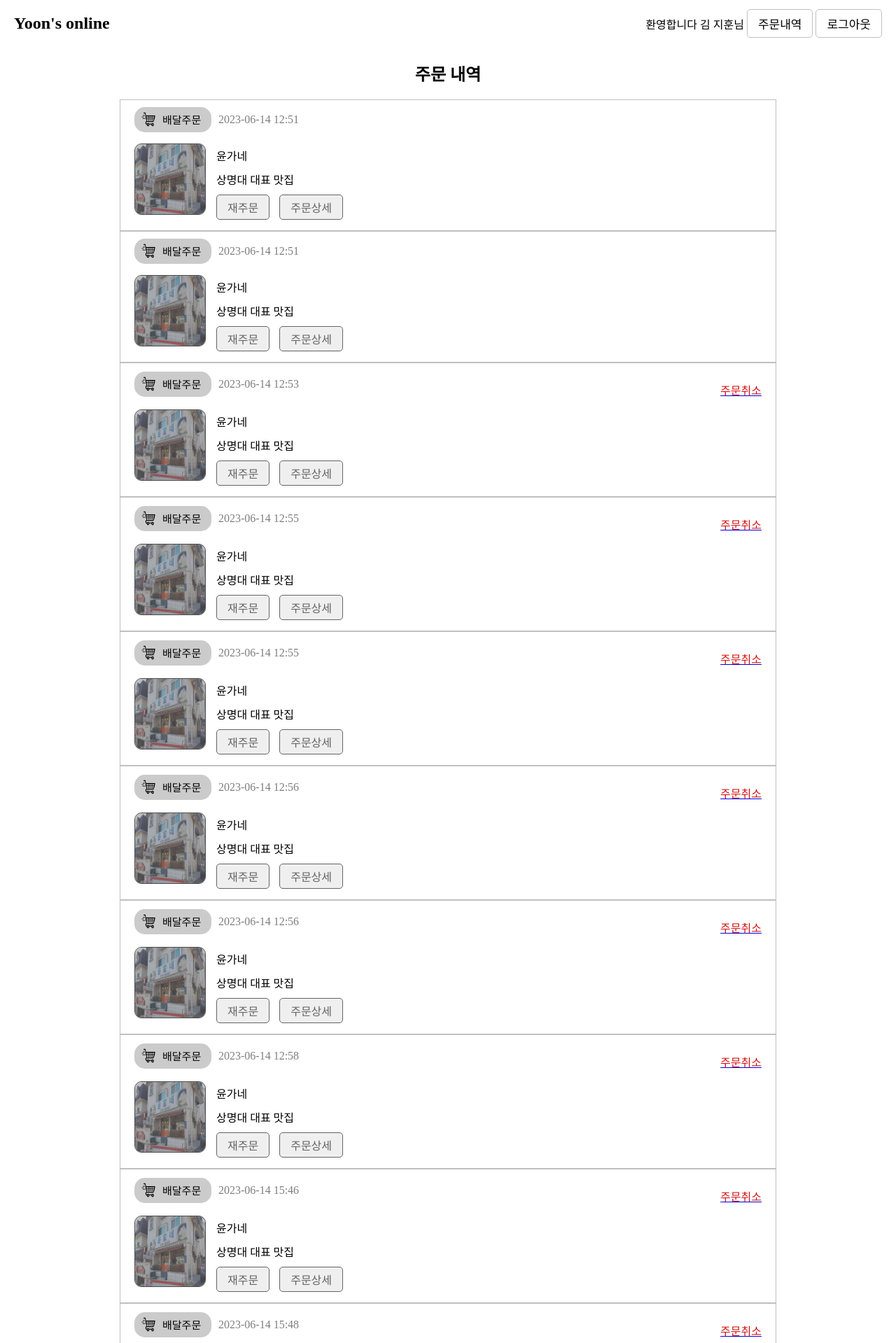
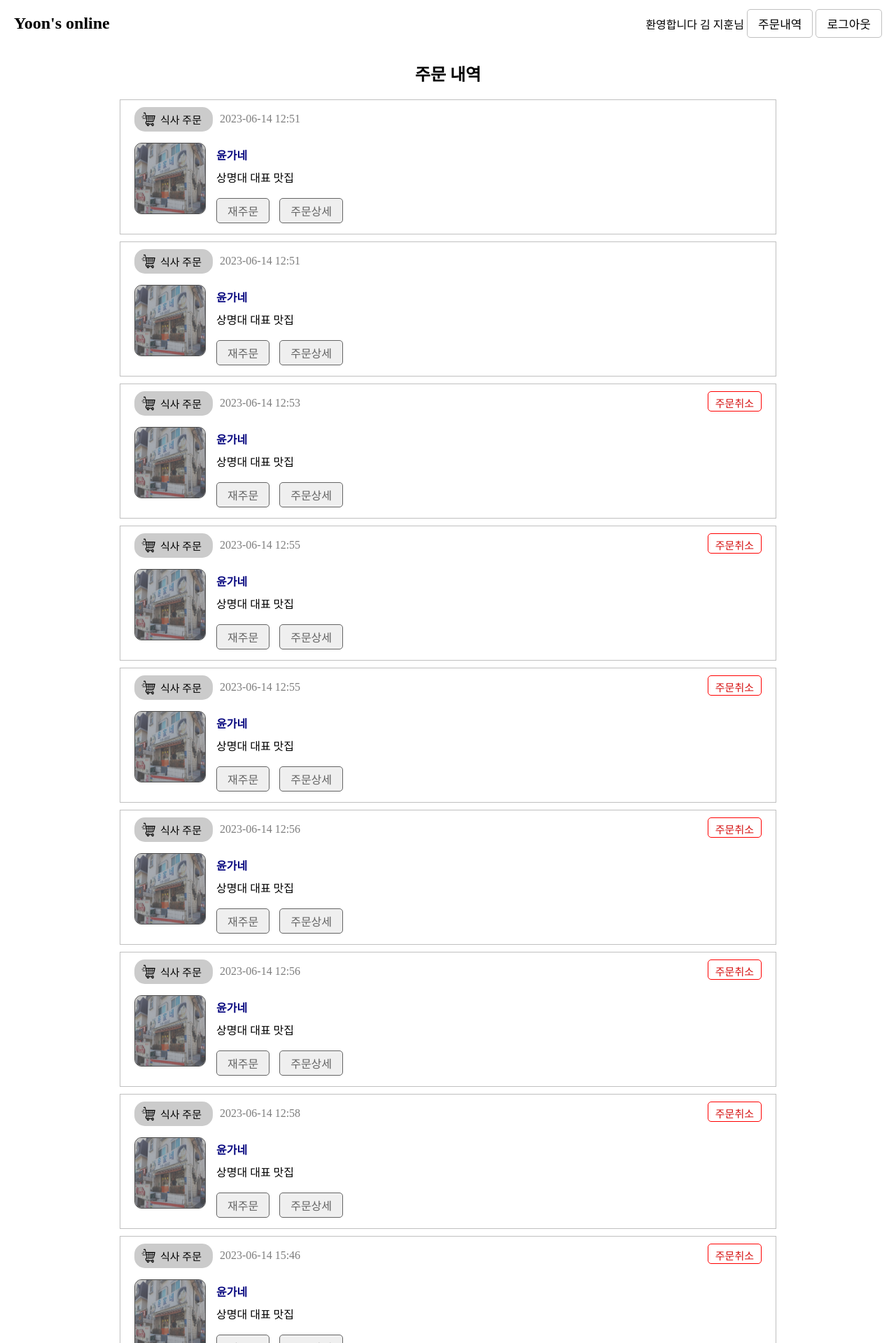
Before and after one commit to jomulagy/Yoon_Online, a Django app: page /food/order/list/ in a window 1280 px wide. Shown: the top 1919 px of the page at 70% size. Run offline with Django 4.2, Linux system fonts and the light colour scheme; a user stored in the database is signed in; data comes from the database, SQL or seed files in the repository; both versions use the stored data as it was after the commit; some web fonts are replaced.

Commit message:
[EDIT] css

```diff
--- a/static/css/cart.css
+++ b/static/css/cart.css
@@ -8,6 +8,7 @@
     margin: 0 auto;
     padding: 10px 20px 15px 20px;
     border: 1px solid silver;
+    margin-bottom: 10px;
 }
 
 .cartTapTop{
@@ -34,14 +35,14 @@
     display: flex;
     flex-direction: row;
     align-items: center;
-    padding: 3px 5px 3px 10px;
+    padding: 3px 7px 2px 10px;
     background-color: #cbcbcb;
     border: 0;
     border-radius: 15px;
 }
 
 .cartButton > p{
-    margin-left: 10px;
+    margin-left: 7px;
 }
 
 .cartButton > img{
@@ -56,7 +57,9 @@
 
 .cartTapTopRight{
     color: #d51111;
+    margin: 0;
     font-weight: 500;
+    font-size: 15px;
 }
 
 .cartTapBottom{
@@ -99,8 +102,14 @@
     margin-left: 15px;
 }
 
-.cartMenuName, .cartMenuIntro{
+.cartMenuName{
     margin: 5px 0px;
+    color: #04047e;
+    font-weight: bolder;
+}
+
+.cartMenuIntro{
+    margin: 3px 0px;
 }
 
 .cartMenuInfo > div > button{
@@ -110,7 +119,8 @@
     color: #646464;
     font-size: 16px;
     margin-right: 10px;
-    margin-top: 5px;
+    margin-top: 15px;
+    cursor: pointer;
 }
 
 .cartDetailTapWrap{
@@ -205,3 +215,11 @@
     margin: 10px 0;
     color: #808080;
 }
+
+#cartCheckLink{
+    padding: 5px 10px 7px 10px;
+    text-decoration: none;
+    border-radius: 5px;
+    border: 1px solid red;
+    height: 15px;
+}
--- a/templates/cart.html
+++ b/templates/cart.html
@@ -19,14 +19,14 @@
                 <div class="cartTapTopLeft">
                     <div class="cartButton">
                         <img src="{% static 'img/cart.png'' %}" />
-                        <p>배달주문</p>
+                        <p>식사 주문</p>
                     </div>
                     <div class="cartTime">
                         {{order.created_at|date:'Y-m-d H:i'}}
                     </div>
                 </div>
                 {% if order.status == "none" %}
-                    <a href = "{% url 'food:order_delete' order.id %}">
+                    <a href = "{% url 'food:order_delete' order.id %}" id="cartCheckLink">
                         <p class="cartTapTopRight">
                             주문취소
                         </p>
```
Also changed, not shown: db.sqlite3, 7 other files.
